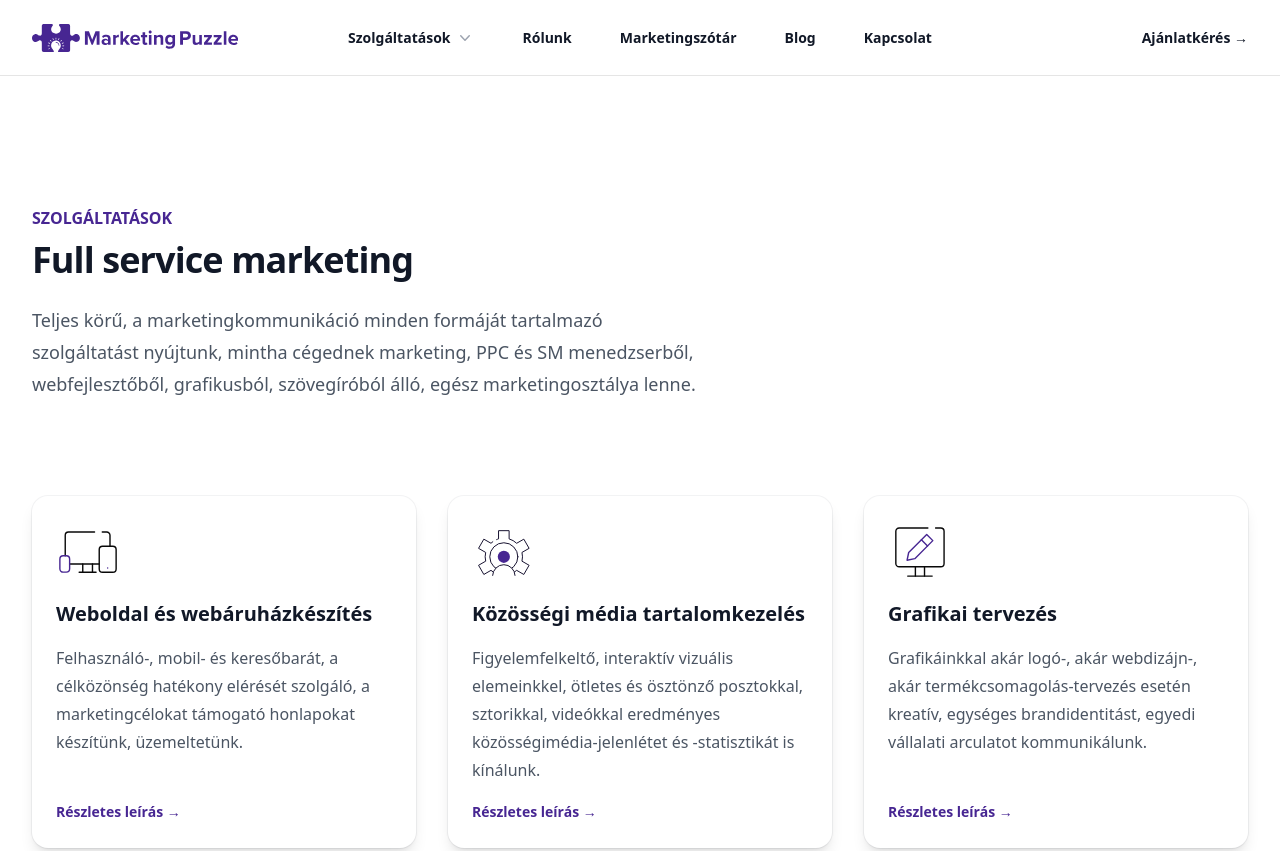
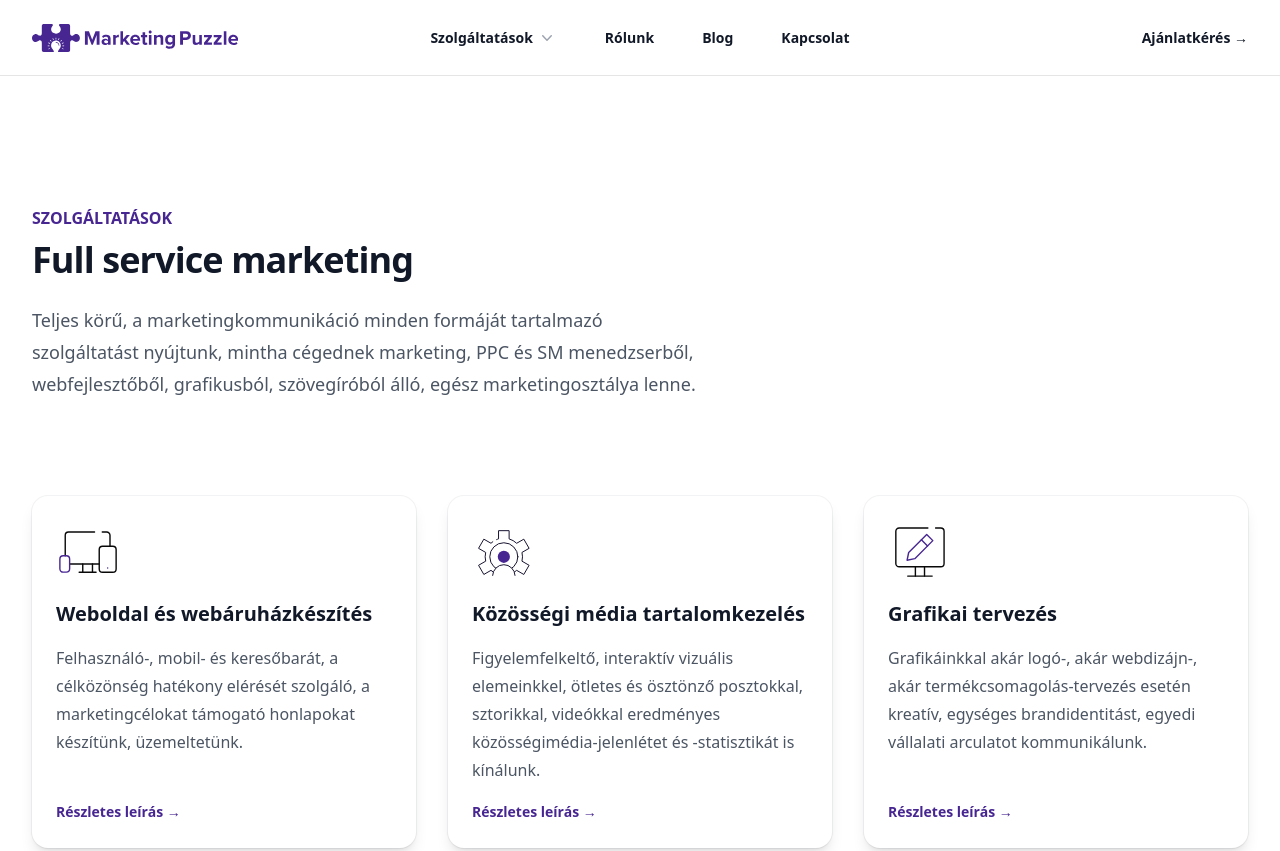
Before and after one commit to laszlovit/astro-marketingpuzzle, an Astro site: page / in a window 1280 px wide. Shown: the top 851 px of the page. Built offline with nearby package versions, Linux system fonts and the light colour scheme; Astro itself is replaced by a stand-in of ours.

Commit message:
update navbar

```diff
--- a/src/components/ui/Header.jsx
+++ b/src/components/ui/Header.jsx
@@ -131,12 +131,6 @@ export default function NavBar() {
 
           <a href="#" className="text-sm font-semibold leading-6 text-gray-900">
             Rólunk
-          </a>
-          <a
-            href="/marketingszotar"
-            className="text-sm font-semibold leading-6 text-gray-900"
-          >
-            Marketingszótár
           </a>
           <a
             href="/blog"
```
